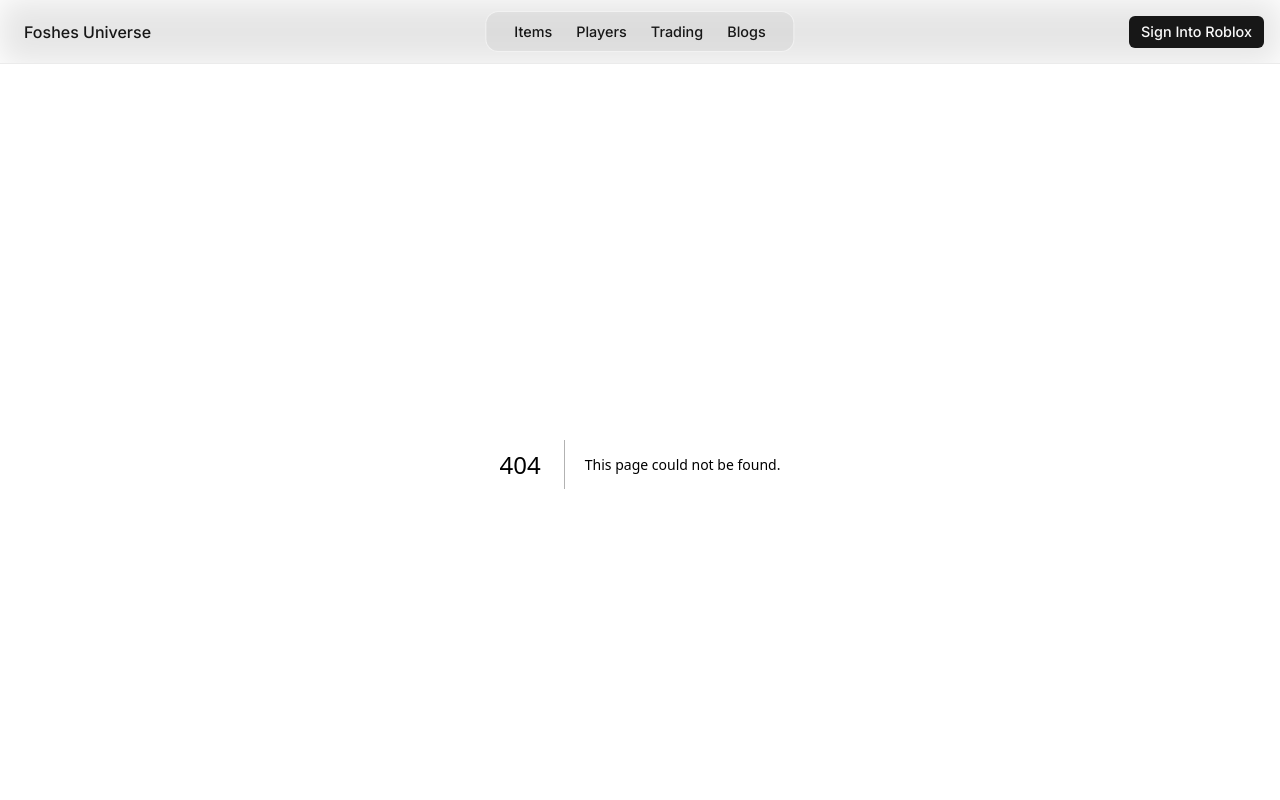
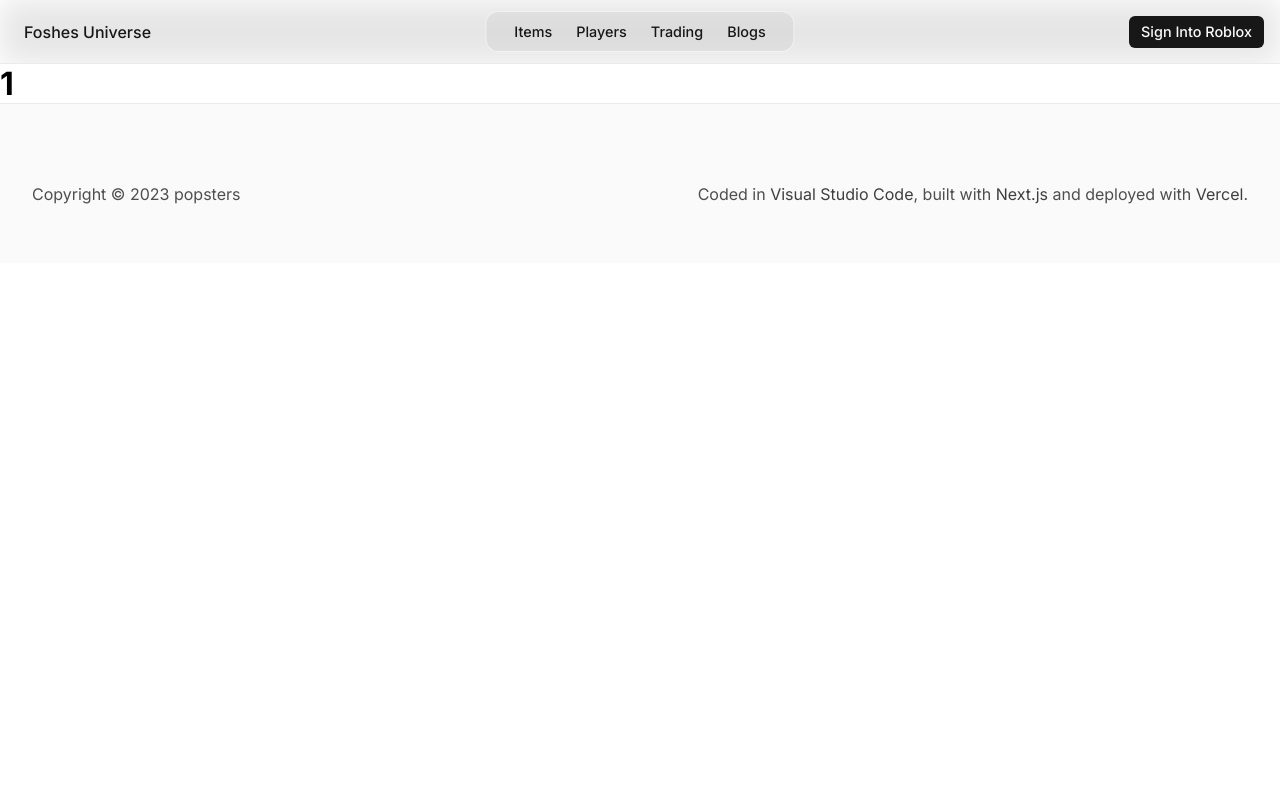
Before and after one commit to popsterrs/project-foshes-web, a Next.js app: page /items/1 in a window 1280 px wide. Before the commit this address had no page. Shown: the top 800 px of the page. Built offline with nearby package versions, Linux system fonts and the light colour scheme; a web font is replaced by a local one.

Commit message:
added dynamic page routing

```diff
--- /dev/null
+++ b/src/app/items/[id]/page.js
@@ -0,0 +1,17 @@
+import 'src/app/styles/item-page.css'
+
+export default function ItemPage({params}) {
+    return (
+        <div class='item-page-bound'>
+            <div class='item-page-wrapper'>
+                {/* <h1>{params.id}</h1> */}
+                <div class='item-page-left'>
+                    <h1>{params.id}</h1>
+                </div>
+                <div class='item-page-right'>
+
+                </div>
+            </div>
+        </div>
+    )
+  }
--- a/src/app/items/page.js
+++ b/src/app/items/page.js
@@ -27,7 +27,9 @@ function Image(props) {
 }
 
 function ItemCard(props) {
+    const itemPageUrl = 'items/' + props.id
     return (
+        <a href={itemPageUrl}>
             <div className='items-grid-card'>
                 <Image {...props} />
 
@@ -36,6 +38,7 @@ function ItemCard(props) {
                     <p>{(props.description != "") ? props.description : 'No Description Fount'}</p>
                 </div>
             </div>
+        </a>
     )
 }
 
--- /dev/null
+++ b/src/app/styles/item-page.css
@@ -0,0 +1,16 @@
+.item-page-bounds {
+    display: flex;
+    justify-content: center;
+    width: 100vw;
+    min-height: 100vh;
+    overflow: hidden;
+}
+
+.item-page-wrapper {
+    display: flex;
+    align-items: center;
+    width: 100%;
+    max-width: 1536px;
+    height: 100%;
+    position: relative;
+}
```
Also changed, not shown: src/app/styles/items.css (+7 -1 lines). Lines whose indentation alone changed are shown as unchanged.
